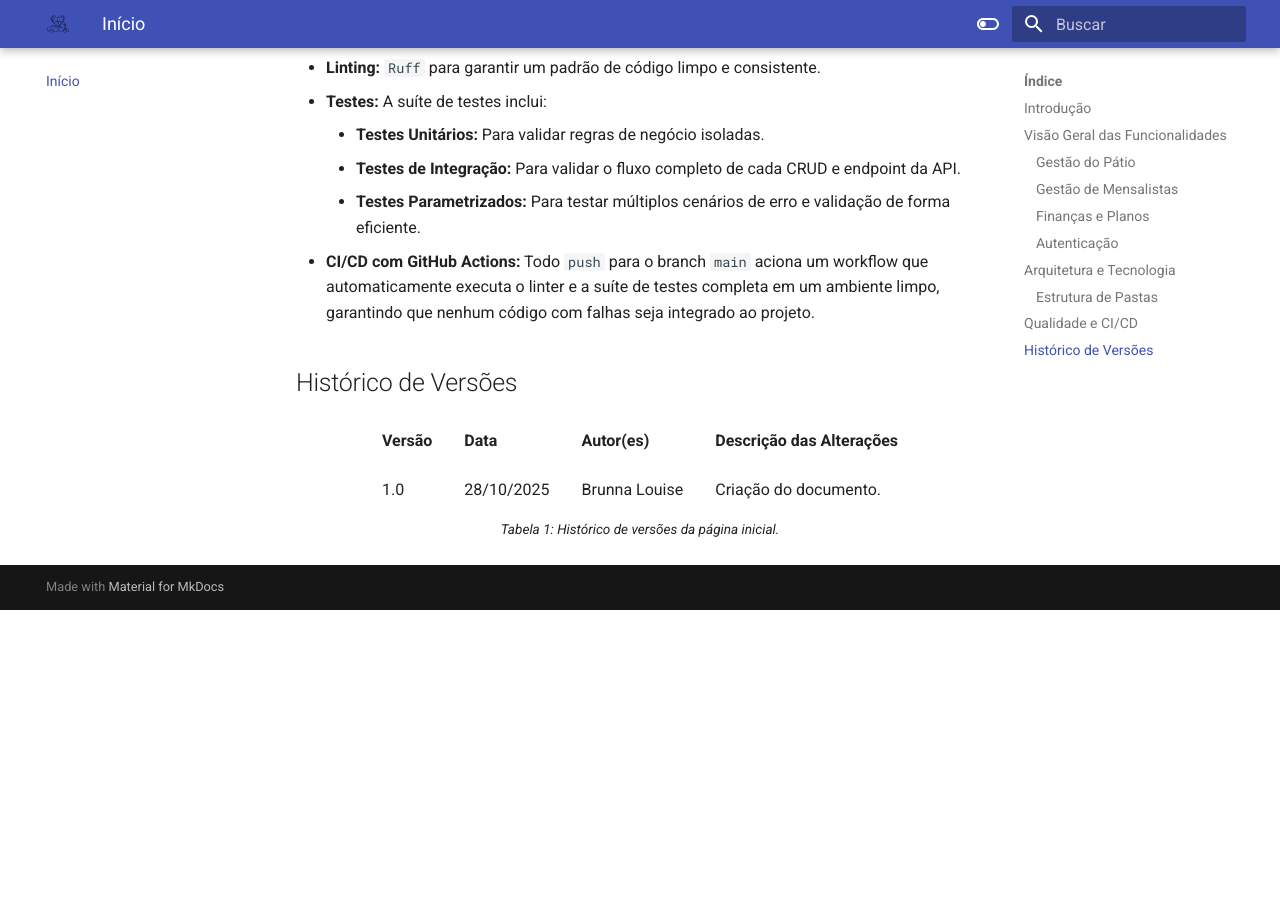
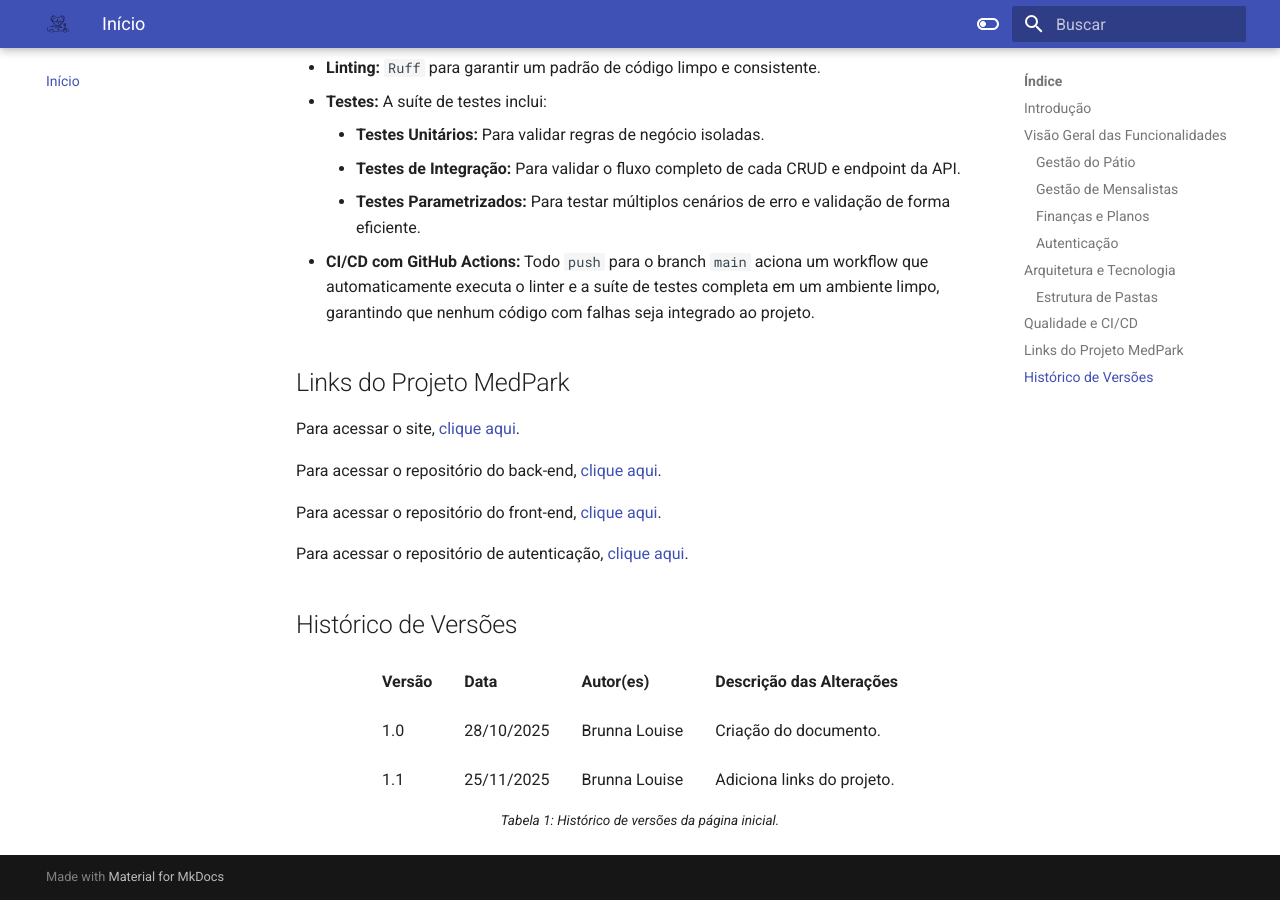
Before and after one commit to medpark-project/medpark-docs, an MkDocs documentation site: the page built from docs/index.md, in a window 1280 px wide and 900 px high, scrolled down 2307 px. Built offline with MkDocs 1.6.1 and Material for MkDocs 9.7.7, drawn with Linux system fonts in a browser that asks for light colours; before the commit the page ends 2917 px from its top, so only the background shows below that.

Commit message:
feat: atualiza home da documentação

```diff
--- a/docs/index.md
+++ b/docs/index.md
@@ -61,6 +61,16 @@
     * **Testes Parametrizados:** Para testar múltiplos cenários de erro e validação de forma eficiente.
 * **CI/CD com GitHub Actions:** Todo `push` para o branch `main` aciona um workflow que automaticamente executa o linter e a suíte de testes completa em um ambiente limpo, garantindo que nenhum código com falhas seja integrado ao projeto.
 
+## Links do Projeto MedPark
+
+Para acessar o site, [clique aqui](https://medpark-frontend.vercel.app/).
+
+Para acessar o repositório do back-end, [clique aqui](https://github.com/medpark-project/medpark-backend/).
+
+Para acessar o repositório do front-end, [clique aqui](https://github.com/medpark-project/medpark-frontend/).
+
+Para acessar o repositório de autenticação, [clique aqui](https://github.com/medpark-project/medpark-auth-api/).
+
 ## Histórico de Versões
 
 <div align="center">
@@ -80,6 +90,12 @@
         <td align="left">Brunna Louise</td>
         <td align="left">Criação do documento.</td>
       </tr>
+      <tr>
+        <td align="left">1.1</td>
+        <td align="left">25/11/2025</td>
+        <td align="left">Brunna Louise</td>
+        <td align="left">Adiciona links do projeto.</td>
+      </tr>
     </tbody>
   </table>
 </div>
```
